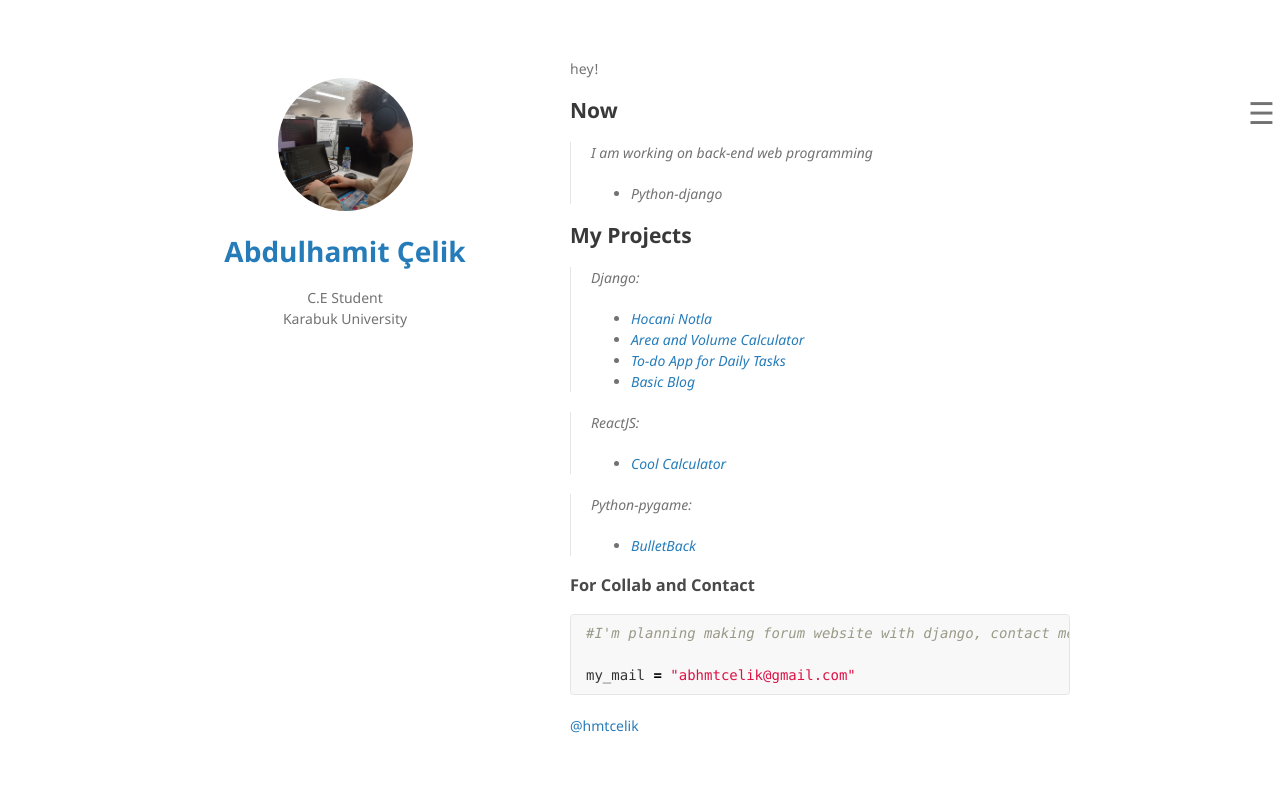
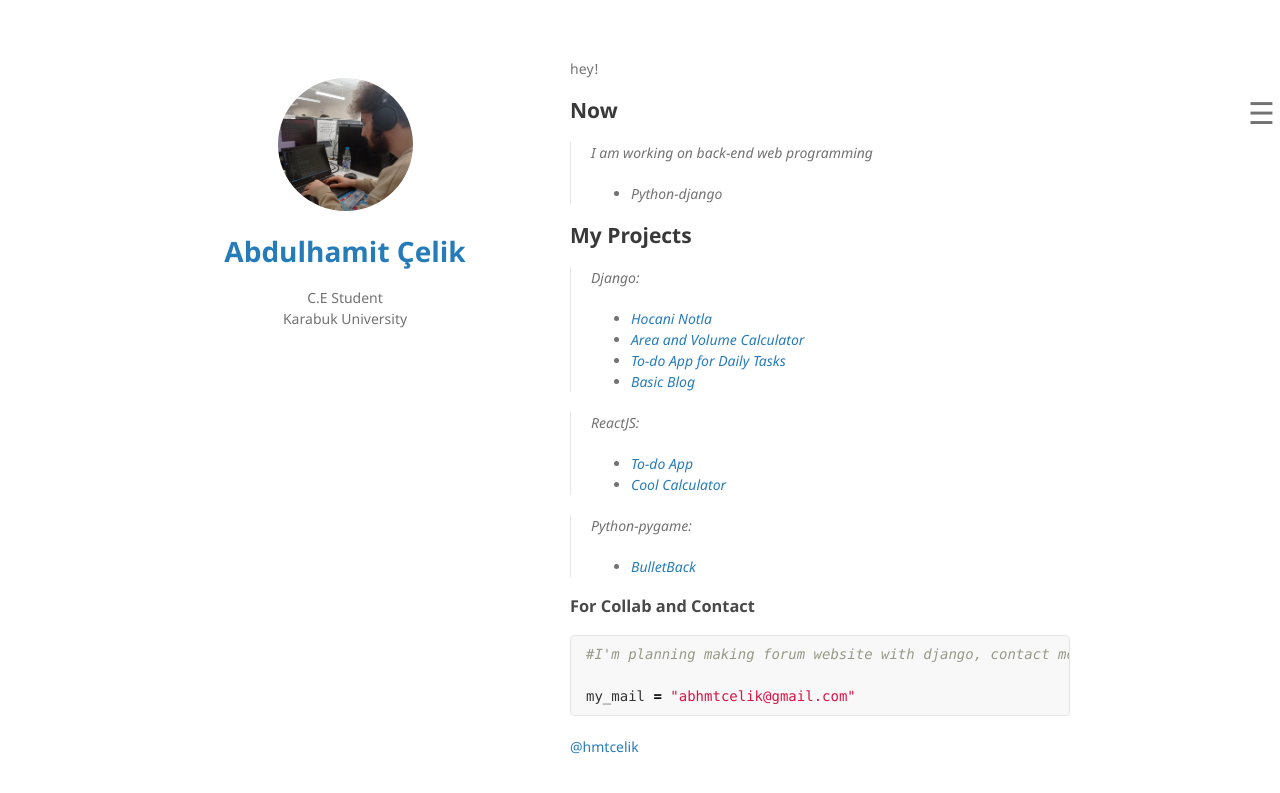
Before and after one commit to hmtcelik/my-resume, a Jekyll site: the page built from index.md, in a window 1280 px wide. Shown: the top 793 px of the page. Built offline with Jekyll 4.4.1, drawn with Linux system fonts in a browser that asks for light colours; nearby versions of some CDN libraries; library files that are not in the unit come from our copies.

Commit message:
projects; to-do app

```diff
--- a/index.md
+++ b/index.md
@@ -18,6 +18,7 @@ hey!
   - <a class="changes changecolor" href="https://github.com/hmtcelik/django_blog" target="_blank">Basic Blog</a>
 
 >ReactJS:
+  - <a class="changes changecolor" href="https://hmtcelik.github.io/to-do/" target="_blank">To-do App</a>
   - <a class="changes changecolor" href="https://hmtcelik.github.io/cool-calculator/" target="_blank">Cool Calculator</a>
 
 >Python-pygame:
```
Also changed, not shown: 5 other files.
